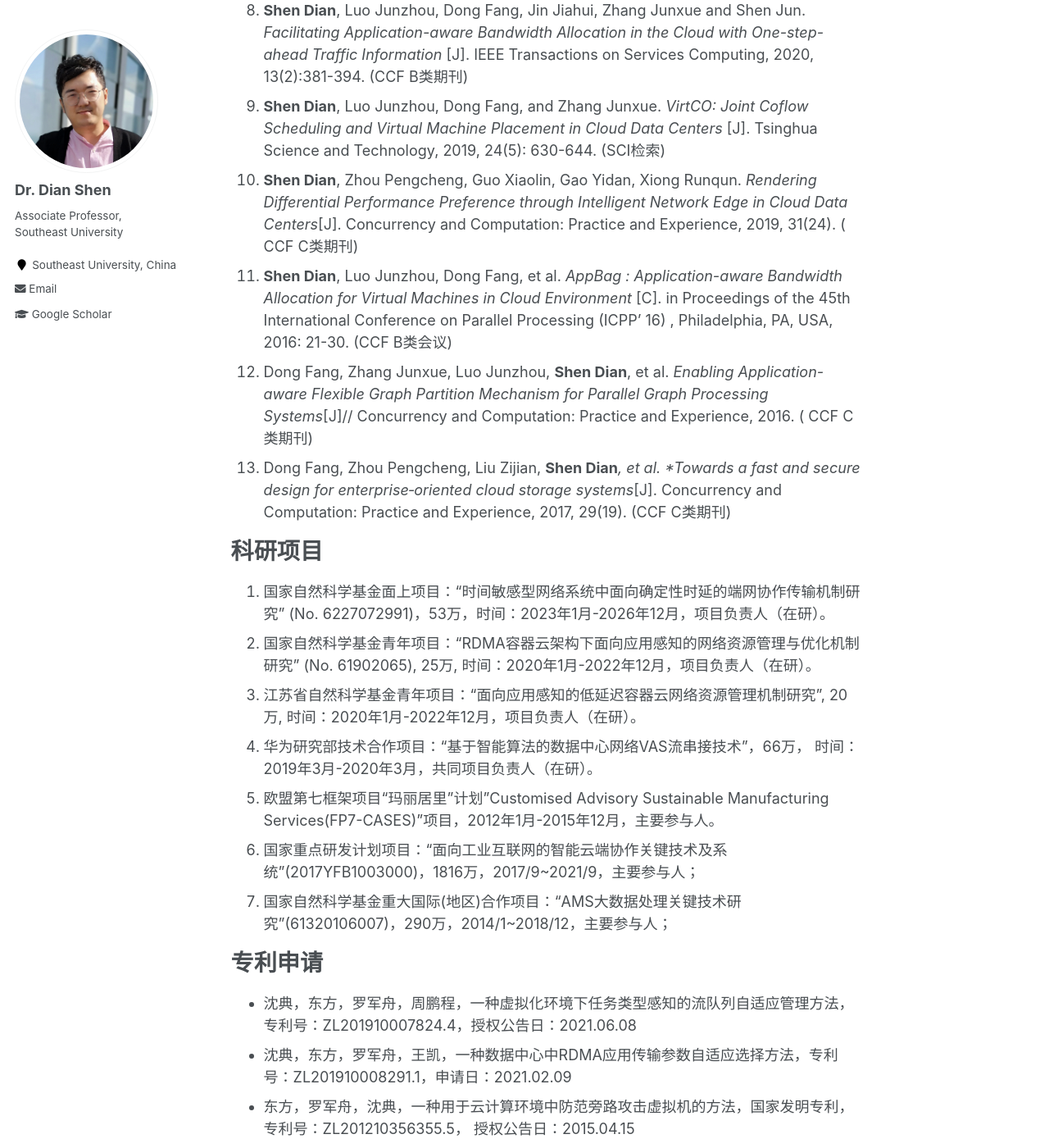
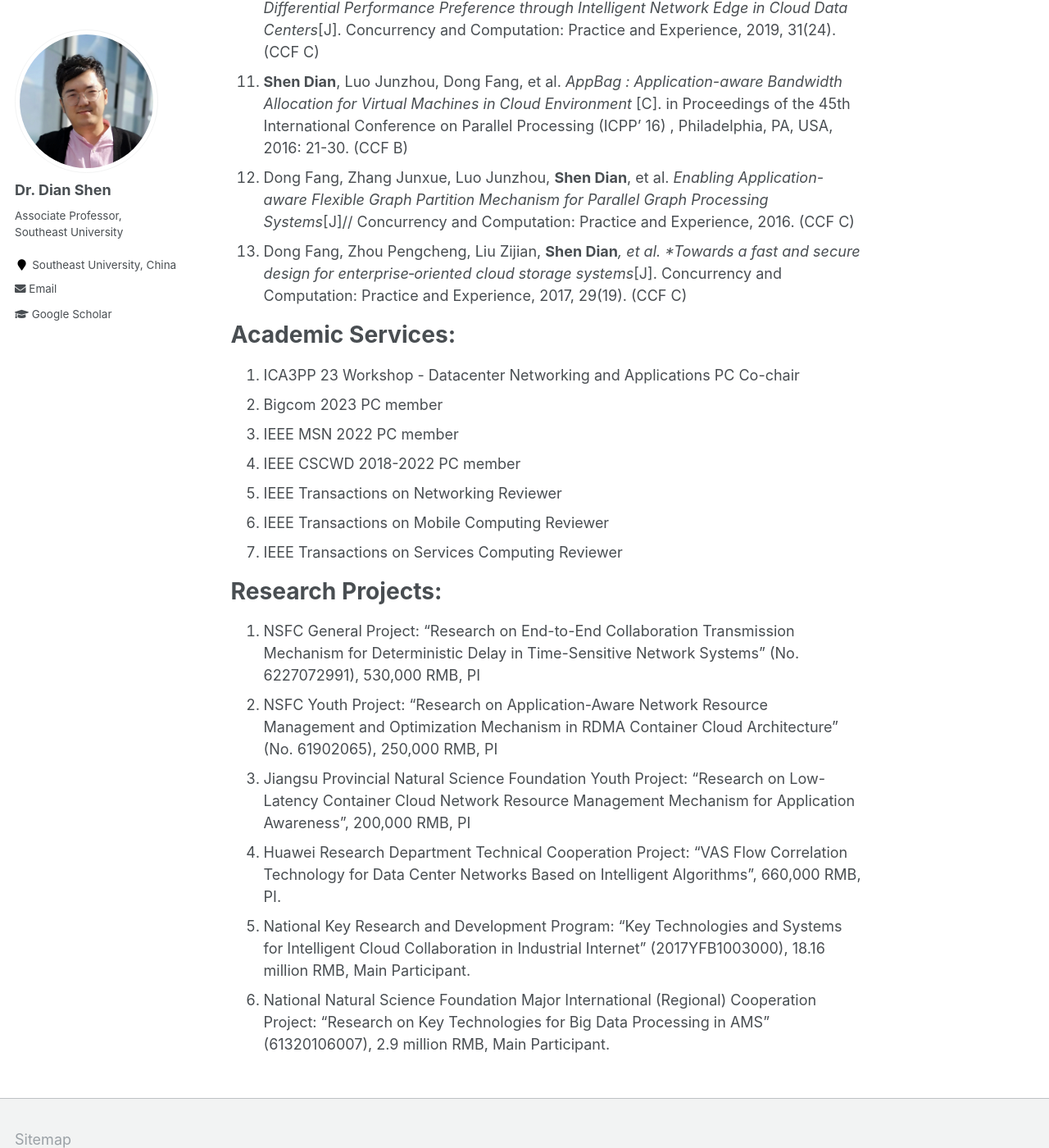
Before and after one commit to dianshenseu/en, a Jekyll site: the page built from _pages/about.md, in a window 1280 px wide and 1400 px high, scrolled down 1478 px. Shown: the whole window at 82% size. Built offline with Jekyll 4.4.1, drawn with Linux system fonts in a browser that asks for light colours; some of the changed text lies outside the part shown.

Commit message:
Update about.md

```diff
--- a/_pages/about.md
+++ b/_pages/about.md
@@ -8,40 +8,41 @@ redirect_from:
   - /about.html
 ---
 
-沈典，博士，江苏南京人，[东南大学计算机科学与工程学院](http://cse.seu.edu.cn)副教授，博士生导师，东南大学“至善青年学者”。分别于2010年和2012年在东南大学软件学院取得学士和硕士学位，于2018年在东南大学计算机科学与工程学院获得博士学位，硕士和博士导师均为[罗军舟教授](https://cse.seu.edu.cn/2019/0102/c23024a257045/page.htm)。2013年参与欧盟第七框架“玛丽居里”人才计划赴英国考文垂大学，任访问研究员。2021年由“江苏省优秀中青年教师境外研究计划”支持，赴香港中文大学，任访问研究员（合作导师：[Prof. John C.S. Lui](http://www.cse.cuhk.edu.hk/~cslui/)）。
+Dian Shen is is currently an associate professor and doctoral supervisor at the School of Computer Science and Engineering, Southeast University. He is also a "Zhi Shan" Exellent Young Scholar at Southeast University. Dr. Shen received his bachelor's and master's degrees from the School of Software Engineering, Southeast University in 2010 and 2012 respectively. In 2018, he obtained his PhD degree from the School of Computer Science and Engineering, Southeast University, under the supervision of [Prof. Luo Junzhou](https://cse.seu.edu.cn/2019/0102/c23024a257045/page.htm).
 
-博士毕业后留校工作，在“江苏省网络与信息安全重点实验室”从事教学科研工作。主持多项国家级、省部级科研项目，累计在CCF推荐A/B类会议INFOCOM 、ICPP等国际会议和期刊上发表论文10余篇，申请并授权国家发明专利多项。从博士期间起，参加诺贝尔奖得主丁肇中教授领衔的AMS02实验，研发了面向AMS科学大数据应用的云计算资源管理系统。曾担任ACM南京学生分会首届主席，全国高校云计算应用创新大赛组委会秘书，获得教育部科技发展中心颁发的“最佳组织奖”。现担任江苏省计算机学会云计算专委会的委员，IEEE MSN 2020、IEEE CSCWD 2018-2021、IEEE Transactions on Services Computing等多个国际会议、期刊的程序委员会成员或审稿人。2019年获得东南大学第60届青年教师首开课优秀奖（全校仅3人），2020年被评为东南大学“至善青年学者”，2021年破格晋升为副教授。
+In 2013, he participated in the European Union Framework Programme-7 "Marie Curie" Talent Plan and worked as a visiting researcher at the Coventry University in the UK. In 2021, supported by the "Jiangsu Province Excellent Young Teachers Overseas Research Program," he worked as a visiting researcher at the Chinese University of Hong Kong, under the supervision of [Prof. John C.S. Lui](http://www.cse.cuhk.edu.hk/~cslui/).
 
-> 我所在的云计算与大数据研究组隶属于江苏省网络与信息安全重点实验室。团队拥有一批有活力、有朝气、有经验的老师。欢迎有志从事云(边缘)计算、网络智能、数据中心网络相关研究方向理论、系统或者应用研究的同学报考我的硕士研究生！（发送个人简历、项目经历和文章列表到我的邮箱dshen@seu.edu.cn）
-
-近期发表文章
+Publications:
 ======
 1. Bin Yang, **Dian Shen***, Junxue Zhang, Fang Dong, Junzhou Luo, John C.S. Lui. Towards the Full Extensibility of Multipath TCP with eMPTCP. 2022 IEEE International Conference on Network Protocols (ICNP). (TH-CPL A)
 2. Xiaolin Guo, Fang Dong, **Dian Shen**, Zhaowu Huang. Exploiting the Computational Path Diversity with In-network Computing for MEC. IEEE SECON 2022. Accept.（CCF B）
 3. **Dian Shen**, Yi Zhai, Fang Dong, Junzhou Luo. Last-mile Matters: Mitigating the Tail Latency of Virtualized Networks with Multipath Data Plane. IEEE CLUSTER 2022. (CCF B)
 4. Zhaowu Huang, Fang Dong, **Dian Shen**, Huitian Wang, Xiaolin Guo, Shucun Fu. Enabling Latency-Sensitive DNN Inference via Joint Optimization of Model Surgery and Resource Allocation in Heterogeneous Edge. ICPP 2022.  (CCF B)
-5. Fang Dong, Huitian Wang, **Shen Dian***, Zhaowu Huang, Qiang He, Jinghui Zhang. Multi-exit DNN Inference Acceleration based on Multi-Dimensional Optimization for Edge Intelligence. IEEE Transactions on Mobile Computing, 2022. Available Online. （CCF A类期刊）
-6. Zhaowu Huang, Fang Dong, **Dian Shen**, Junxue Zhang, Huitian Wang, Guangxing Cai, Qiang He. Enabling Low Latency Edge Intelligence based on Multi-exit DNNs in the Wild. IEEE ICDCS 2021: 729-739. (CCF B类会议)
-7. **Shen Dian**, Luo Junzhou, Dong Fang, Guo Xiaolin, Wang Kai and John C.S. Lui. *Distributed and Optimal RDMA Resource Scheduling in Shared Data Center Networks* [J]. IEEE International Conference on Computer Communications (INFOCOM 2020), 2020. (CCF A类会议)
-8. **Shen Dian**, Luo Junzhou, Dong Fang, Jin Jiahui, Zhang Junxue and Shen Jun. *Facilitating Application-aware Bandwidth Allocation in the Cloud with One-step-ahead Traffic Information* [J]. IEEE Transactions on Services Computing, 2020, 13(2):381-394. (CCF B类期刊)
-9. **Shen Dian**, Luo Junzhou, Dong Fang, and Zhang Junxue. *VirtCO: Joint Coflow Scheduling and Virtual Machine Placement in Cloud Data Centers* [J]. Tsinghua Science and Technology, 2019, 24(5): 630-644. (SCI检索)
-10. **Shen Dian**, Zhou Pengcheng, Guo Xiaolin, Gao Yidan, Xiong Runqun. *Rendering Differential Performance Preference through Intelligent Network Edge in Cloud Data Centers*[J]. Concurrency and Computation: Practice and Experience, 2019, 31(24). ( CCF C类期刊)
-11. **Shen Dian**, Luo Junzhou, Dong Fang, et al. *AppBag : Application-aware Bandwidth Allocation for Virtual Machines in Cloud Environment* [C]. in Proceedings of the 45th International Conference on Parallel Processing (ICPP’ 16) , Philadelphia, PA, USA, 2016: 21-30. (CCF B类会议)
-12. Dong Fang, Zhang Junxue, Luo Junzhou, **Shen Dian**, et al. *Enabling Application-aware Flexible Graph Partition Mechanism for Parallel Graph Processing Systems*[J]// Concurrency and Computation: Practice and Experience, 2016. ( CCF C类期刊)
-13. Dong Fang, Zhou Pengcheng, Liu Zijian, **Shen Dian***, et al. *Towards a fast and secure design for enterprise‐oriented cloud storage systems*[J]. Concurrency and Computation: Practice and Experience, 2017, 29(19). (CCF C类期刊)
+5. Fang Dong, Huitian Wang, **Shen Dian***, Zhaowu Huang, Qiang He, Jinghui Zhang. Multi-exit DNN Inference Acceleration based on Multi-Dimensional Optimization for Edge Intelligence. IEEE Transactions on Mobile Computing, 2022. Available Online. （CCF A）
+6. Zhaowu Huang, Fang Dong, **Dian Shen**, Junxue Zhang, Huitian Wang, Guangxing Cai, Qiang He. Enabling Low Latency Edge Intelligence based on Multi-exit DNNs in the Wild. IEEE ICDCS 2021: 729-739. (CCF B)
+7. **Shen Dian**, Luo Junzhou, Dong Fang, Guo Xiaolin, Wang Kai and John C.S. Lui. *Distributed and Optimal RDMA Resource Scheduling in Shared Data Center Networks* [J]. IEEE International Conference on Computer Communications (INFOCOM 2020), 2020. (CCF A)
+8. **Shen Dian**, Luo Junzhou, Dong Fang, Jin Jiahui, Zhang Junxue and Shen Jun. *Facilitating Application-aware Bandwidth Allocation in the Cloud with One-step-ahead Traffic Information* [J]. IEEE Transactions on Services Computing, 2020, 13(2):381-394. (CCF B)
+9. **Shen Dian**, Luo Junzhou, Dong Fang, and Zhang Junxue. *VirtCO: Joint Coflow Scheduling and Virtual Machine Placement in Cloud Data Centers* [J]. Tsinghua Science and Technology, 2019, 24(5): 630-644. (JCR Q2)
+10. **Shen Dian**, Zhou Pengcheng, Guo Xiaolin, Gao Yidan, Xiong Runqun. *Rendering Differential Performance Preference through Intelligent Network Edge in Cloud Data Centers*[J]. Concurrency and Computation: Practice and Experience, 2019, 31(24). (CCF C)
+11. **Shen Dian**, Luo Junzhou, Dong Fang, et al. *AppBag : Application-aware Bandwidth Allocation for Virtual Machines in Cloud Environment* [C]. in Proceedings of the 45th International Conference on Parallel Processing (ICPP’ 16) , Philadelphia, PA, USA, 2016: 21-30. (CCF B)
+12. Dong Fang, Zhang Junxue, Luo Junzhou, **Shen Dian**, et al. *Enabling Application-aware Flexible Graph Partition Mechanism for Parallel Graph Processing Systems*[J]// Concurrency and Computation: Practice and Experience, 2016. (CCF C)
+13. Dong Fang, Zhou Pengcheng, Liu Zijian, **Shen Dian***, et al. *Towards a fast and secure design for enterprise‐oriented cloud storage systems*[J]. Concurrency and Computation: Practice and Experience, 2017, 29(19). (CCF C)
 
-科研项目
+Academic Services:
 ======
-1. 国家自然科学基金面上项目：“时间敏感型网络系统中面向确定性时延的端网协作传输机制研究” (No. 6227072991)，53万，时间：2023年1月-2026年12月，项目负责人（在研）。
-1. 国家自然科学基金青年项目：“RDMA容器云架构下面向应用感知的网络资源管理与优化机制研究” (No. 61902065), 25万, 时间：2020年1月-2022年12月，项目负责人（在研）。
-1. 江苏省自然科学基金青年项目：“面向应用感知的低延迟容器云网络资源管理机制研究”, 20万, 时间：2020年1月-2022年12月，项目负责人（在研）。
-1. 华为研究部技术合作项目：“基于智能算法的数据中心网络VAS流串接技术”，66万， 时间：2019年3月-2020年3月，共同项目负责人（在研）。
-1. 欧盟第七框架项目“玛丽居里”计划”Customised Advisory Sustainable Manufacturing Services(FP7-CASES)”项目，2012年1月-2015年12月，主要参与人。
-1. 国家重点研发计划项目：“面向工业互联网的智能云端协作关键技术及系统”(2017YFB1003000)，1816万，2017/9~2021/9，主要参与人；
-1. 国家自然科学基金重大国际(地区)合作项目：“AMS大数据处理关键技术研究”(61320106007)，290万，2014/1~2018/12，主要参与人；
+1. ICA3PP 23 Workshop - Datacenter Networking and Applications PC Co-chair
+1. Bigcom 2023 PC member
+2. IEEE MSN 2022 PC member
+3. IEEE CSCWD 2018-2022 PC member
+4. IEEE Transactions on Networking Reviewer
+5. IEEE Transactions on Mobile Computing Reviewer
+6. IEEE Transactions on Services Computing Reviewer
 
-专利申请
+Research Projects:
 ======
-- 沈典，东方，罗军舟，周鹏程，一种虚拟化环境下任务类型感知的流队列自适应管理方法，专利号：ZL201910007824.4，授权公告日：2021.06.08
-- 沈典，东方，罗军舟，王凯，一种数据中心中RDMA应用传输参数自适应选择方法，专利号：ZL201910008291.1，申请日：2021.02.09
-- 东方，罗军舟，沈典，一种用于云计算环境中防范旁路攻击虚拟机的方法，国家发明专利， 专利号：ZL201210356355.5， 授权公告日：2015.04.15
+1. NSFC General Project: "Research on End-to-End Collaboration Transmission Mechanism for Deterministic Delay in Time-Sensitive Network Systems" (No. 6227072991), 530,000 RMB, PI
+2. NSFC Youth Project: "Research on Application-Aware Network Resource Management and Optimization Mechanism in RDMA Container Cloud Architecture" (No. 61902065), 250,000 RMB, PI
+3. Jiangsu Provincial Natural Science Foundation Youth Project: "Research on Low-Latency Container Cloud Network Resource Management Mechanism for Application Awareness", 200,000 RMB, PI
+4. Huawei Research Department Technical Cooperation Project: "VAS Flow Correlation Technology for Data Center Networks Based on Intelligent Algorithms", 660,000 RMB, PI.
+5. National Key Research and Development Program: "Key Technologies and Systems for Intelligent Cloud Collaboration in Industrial Internet" (2017YFB1003000), 18.16 million RMB, Main Participant.
+6. National Natural Science Foundation Major International (Regional) Cooperation Project: "Research on Key Technologies for Big Data Processing in AMS" (61320106007), 2.9 million RMB, Main Participant.
```
